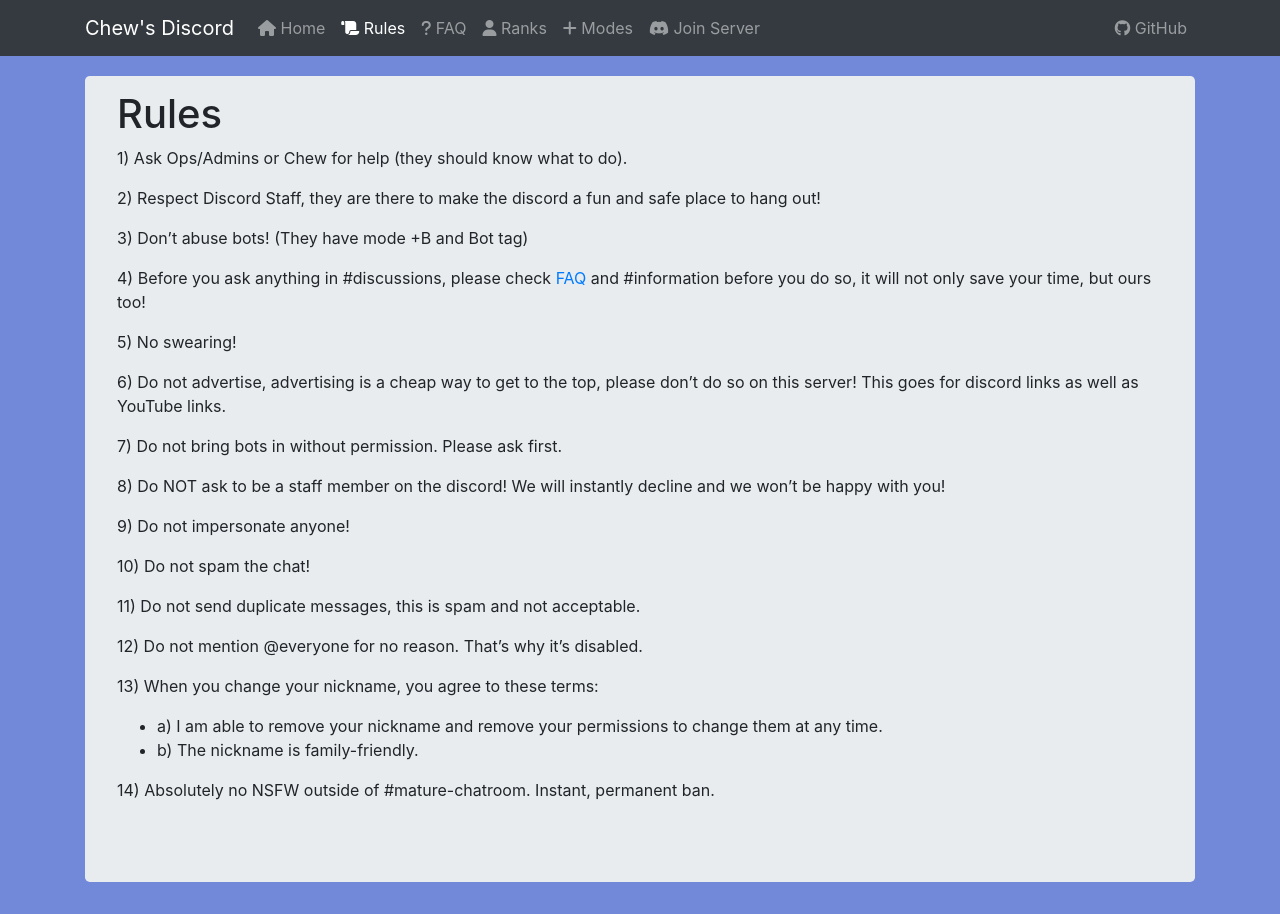
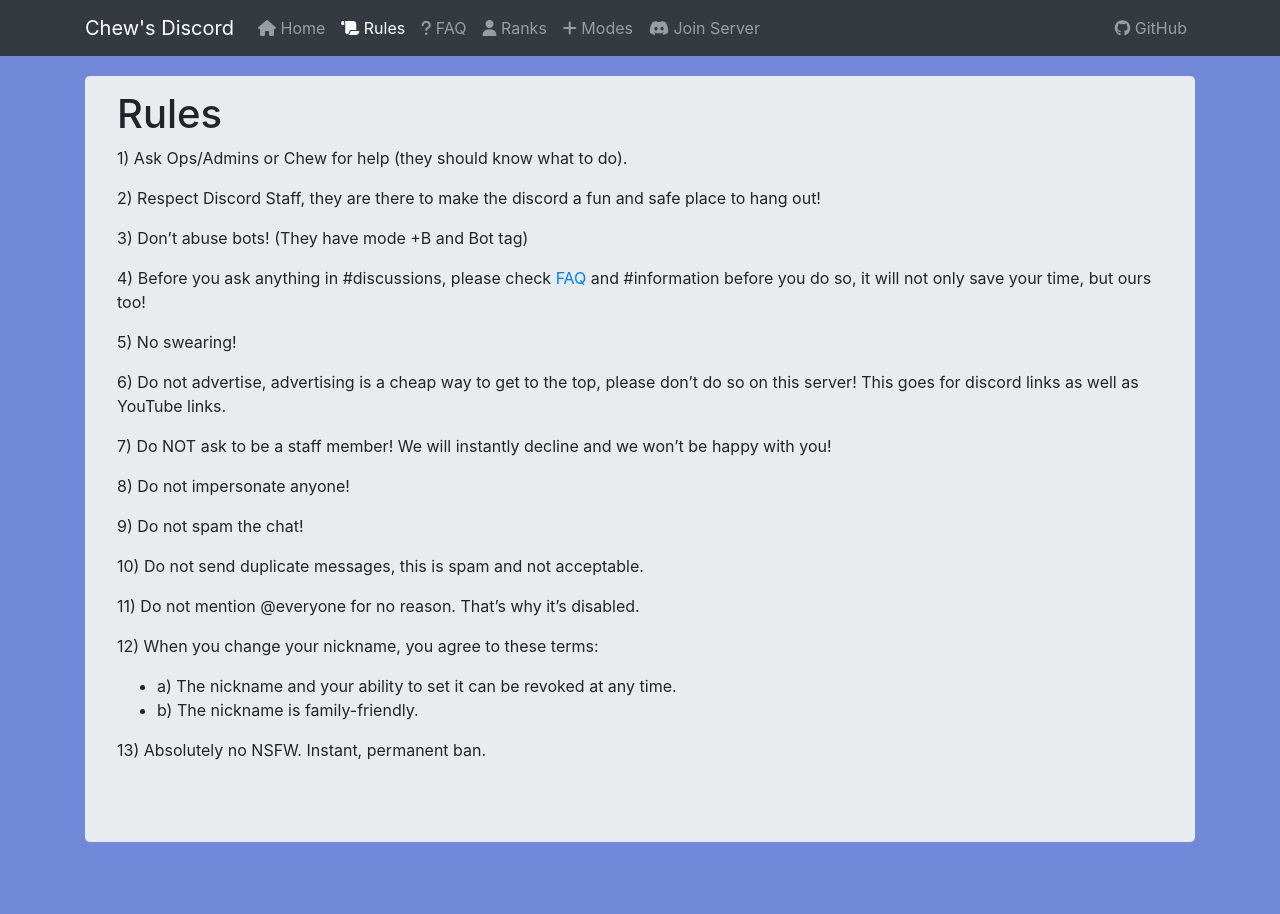
Before and after one commit to Epikest/nutopia, a Jekyll site: the page built from rules.md, in a window 1280 px wide. Built offline with Jekyll 4.4.1, drawn with Linux system fonts in a browser that asks for light colours; nearby versions of some CDN libraries.

Commit message:
Remove/reword rules

```diff
--- a/rules.md
+++ b/rules.md
@@ -18,20 +18,18 @@ description: The server rules, make sure to follow!
 
 6) Do not advertise, advertising is a cheap way to get to the top, please don't do so on this server! This goes for discord links as well as YouTube links.
 
-7) Do not bring bots in without permission. Please ask first.
+7) Do NOT ask to be a staff member! We will instantly decline and we won't be happy with you!
 
-8) Do NOT ask to be a staff member on the discord! We will instantly decline and we won't be happy with you!
+8) Do not impersonate anyone!
 
-9) Do not impersonate anyone!
+9) Do not spam the chat!
 
-10) Do not spam the chat!
+10) Do not send duplicate messages, this is spam and not acceptable.
 
-11) Do not send duplicate messages, this is spam and not acceptable.
+11) Do not mention @everyone for no reason. That's why it's disabled.
 
-12) Do not mention @everyone for no reason. That's why it's disabled.
-
-13) When you change your nickname, you agree to these terms:
-- a) I am able to remove your nickname and remove your permissions to change them at any time.
+12) When you change your nickname, you agree to these terms:
+- a) The nickname and your ability to set it can be revoked at any time.
 - b) The nickname is family-friendly.
 
-14) Absolutely no NSFW outside of #mature-chatroom. Instant, permanent ban.
+13) Absolutely no NSFW. Instant, permanent ban.
```
